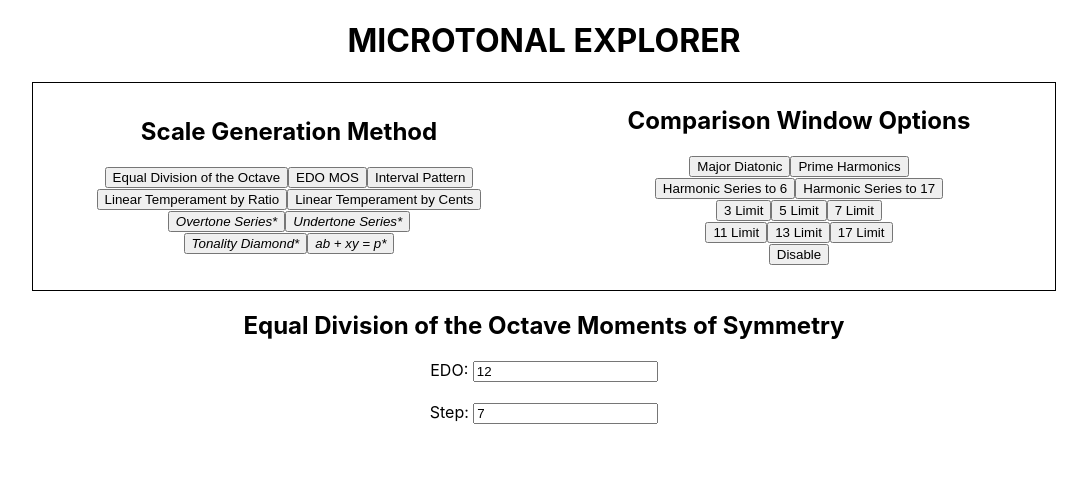
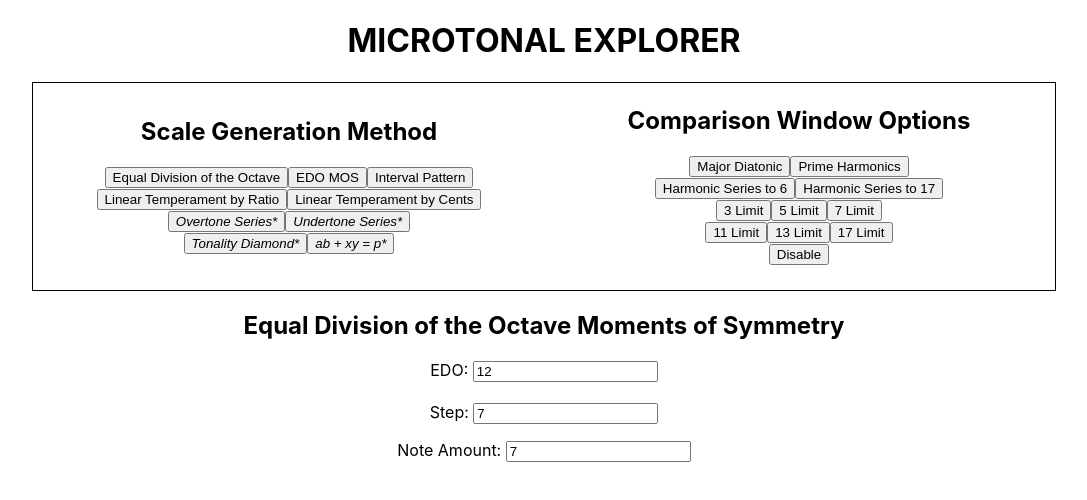
Before and after one commit to zzork/color-horizons-review-temp, a React (Create React App) app: page / in a window 1280 px wide. Both pictures are taken after a click on the button "EDO MOS". Shown: the top 500 px of the page, without its empty margins (96-1183 px from the left). Built offline with nearby package versions, Linux system fonts and the light colour scheme.

Commit message:
added edomosreadout component, got note amount field working

```diff
--- /dev/null
+++ b/src/apps/Calculators/EDOMOS/EDOMOSReadout.js
@@ -0,0 +1,21 @@
+const EDOMOSReadout = ({
+  edo,
+  step,
+  noteTotal,
+  handleMosClick,
+  handleChange,
+}) => {
+  return (
+    <div>
+      Note Amount:{" "}
+      <input
+        onChange={handleChange}
+        type="number"
+        name="edomosNoteTotalField"
+        value={noteTotal}
+      ></input>
+    </div>
+  );
+};
+
+export default EDOMOSReadout;
--- a/src/apps/Calculators/EDOMOS/Index.js
+++ b/src/apps/Calculators/EDOMOS/Index.js
@@ -1,3 +1,5 @@
+import EDOMOSReadout from "./EDOMOSReadout";
+
 export const EDOMOS = ({ stateData, setStateData, selectedComparison }) => {
   const handleChange = (event) => {
     let fieldReader = event.target.name;
@@ -29,19 +31,33 @@ export const EDOMOS = ({ stateData, setStateData, selectedComparison }) => {
       setStateData(newState);
     }
 
-    const handleMOSClick = (value) => {
+    if (fieldReader === "edomosNoteTotalField") {
       let newState = stateData.map((stateTableRow) => {
         if (stateTableRow.id === "e") {
           return {
             ...stateTableRow,
-            noteTotal: value,
+            noteTotal: newValue,
           };
         }
         return stateTableRow;
       });
       setStateData(newState);
-    };
+    }
   };
+
+  const handleMOSClick = (value) => {
+    let newState = stateData.map((stateTableRow) => {
+      if (stateTableRow.id === "d") {
+        return {
+          ...stateTableRow,
+          noteTotal: value,
+        };
+      }
+      return stateTableRow;
+    });
+    setStateData(newState);
+  };
+
   return (
     <div>
       <h2>Equal Division of the Octave Moments of Symmetry</h2>
@@ -63,7 +79,13 @@ export const EDOMOS = ({ stateData, setStateData, selectedComparison }) => {
           value={stateData[4].step}
         ></input>
       </p>
-      {/* <EDOMOSReadout/> <----- ADD NEXT */}
+      <EDOMOSReadout
+        edo={stateData[4].edo}
+        step={stateData[4].step}
+        noteTotal={stateData[4].noteTotal}
+        handleMOSClick={handleMOSClick}
+        handleChange={handleChange}
+      />
     </div>
   );
 };
```
